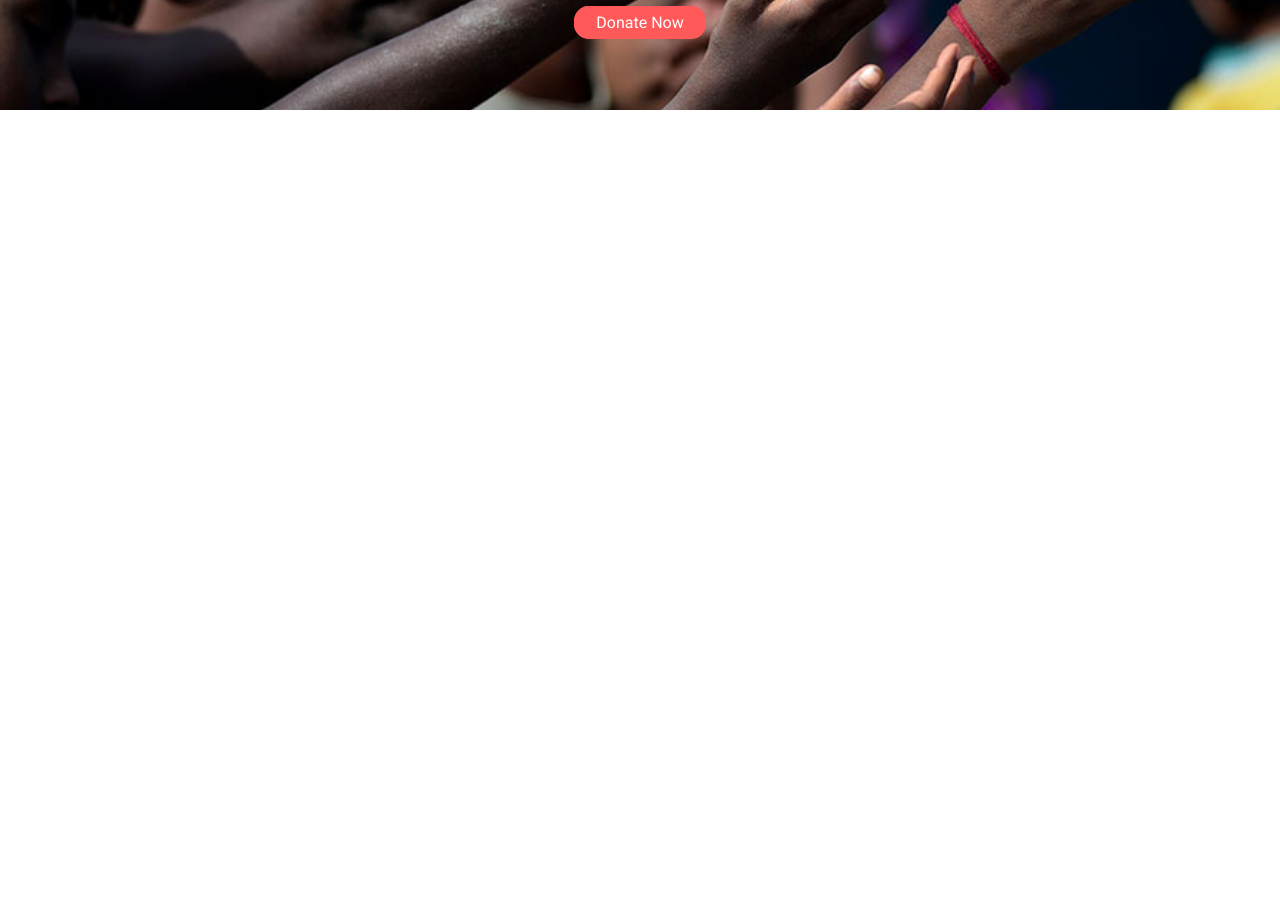
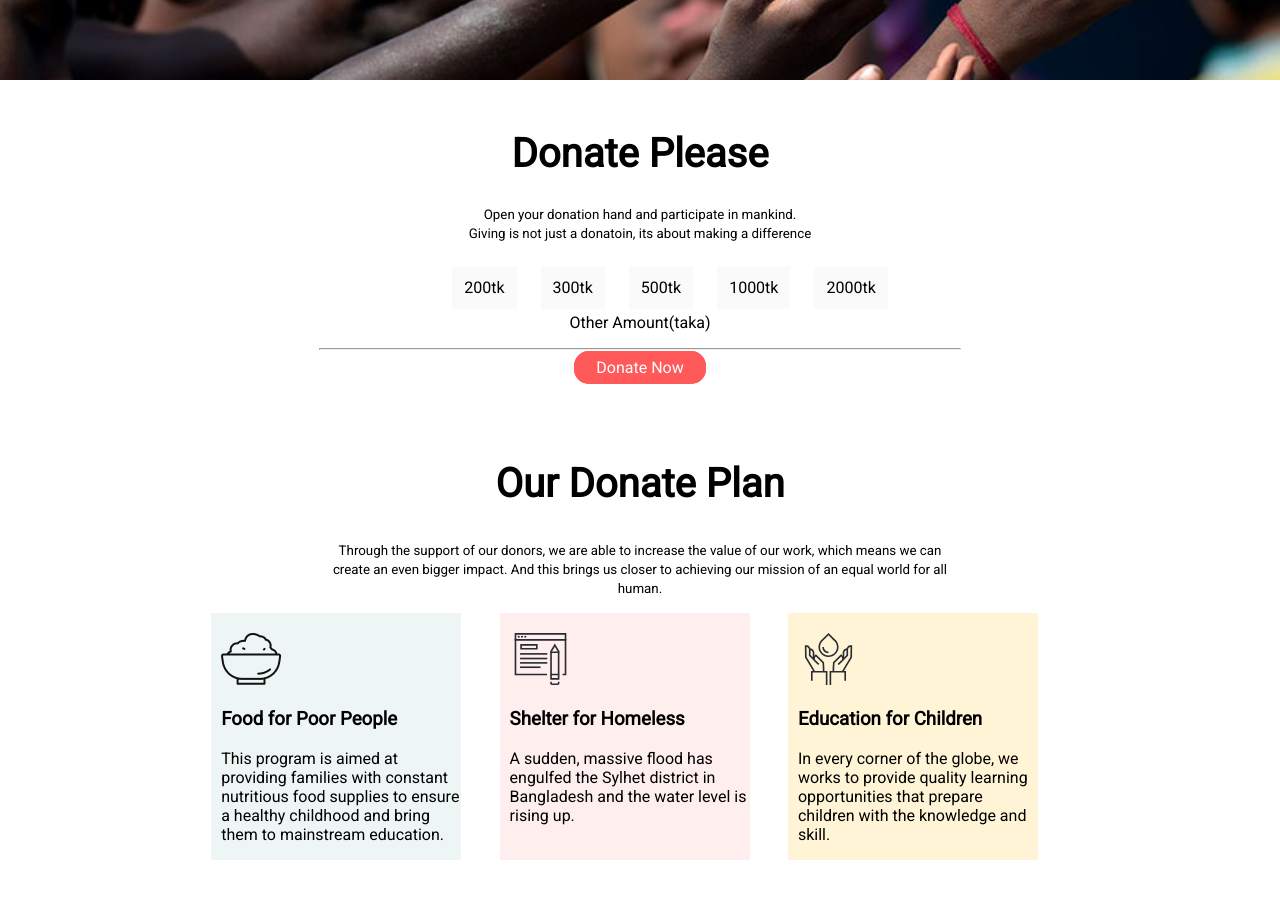
Before and after one commit to rmshahidullah/donate-today, a plain HTML site: page index.html in a window 1280 px wide. Shown: the part 320-1218 px from the top of the page. Before the commit the page ends 800 px from the top, so only its background shows below. Drawn offline with Linux system fonts and the light colour scheme.

Commit message:
donation plan added

```diff
--- a/index.html
+++ b/index.html
@@ -18,8 +18,54 @@
             <p><small class="small-text">A large mass of land of Shylet devision has been submerged under water due to the flood where villages were found in miserable condition.</small></p>
             <a class="button-link" target="_blank" href="https://khukumoni.com/project/giving-relief-to-flood-victims/">Donate Now</a>
         </div>
+    </header>
+        <div class="main">
+            <div>
+                <h1>Donate Please</h1>
+                <p class=" lower-case"><small>Open your donation hand and participate in mankind.<br/> Giving is not just a donatoin, its about making a difference</small></p>
+            </div>
+            <div>
+                <ul class="donation-amount">
+                    <li>200tk</li>
+                    <li class="special">300tk</li>
+                    <li>500tk</li>
+                    <li>1000tk</li>
+                    <li>2000tk</li>
+
+                </ul>
+                <p>Other Amount(taka)</p>
+                <hr>
+                <a class="button-link" target="_blank" href="https://khukumoni.com/project/giving-relief-to-flood-victims/">Donate Now</a>
+
+            </div>
+
+        </div>
+        <section>
+            <div class="donation-plan">
+                <h1>Our Donate Plan</h1>
+                <p> <small> Through the support of our donors, we are able to increase the value of our work, which means we can create an even bigger impact. And this brings us closer to achieving our mission of an equal world for all human.</small></p>
+            </div>
+            <div class="donation-field">
+                <div id="food" class="flexible">
+                    <img src="icons/food.png" alt="food">
+                    <h3>Food for Poor People</h3>
+                    <p>This program is aimed at providing families with constant nutritious food supplies to ensure a healthy childhood and bring them to mainstream education.</p>
+                </div>
+                <div id="house" class="flexible">
+                    <img src="icons/icon4.svg" alt="house">
+                    <h3>Shelter for Homeless</h3>
+                    <p>A sudden, massive flood has engulfed the Sylhet district in Bangladesh and the water level is rising up.</p>
+                </div>
+                <div id="education" class="flexible">
+                    <img src="icons/icon13.svg" alt="">
+                    <h3>Education for Children</h3>
+                    <p>In every corner of the globe, we works to provide quality learning opportunities that prepare children with the knowledge and skill.</p>
+                </div>
+
+            </div>
+        </section>
 
 
-    </header>
+
 </body>
 </html>
--- a/style.css
+++ b/style.css
@@ -8,13 +8,14 @@ body{
     background-image: url(images/donation13.jpg);
     background-repeat: no-repeat;
     background-size: 100%;
-    height: 430px;
+    height: 400px;
 }
 
 .banner{
     color: white;
     text-align: center;
-    padding-top: 150px;
+    padding-top: 100px;
+    padding-bottom: 100px;
     padding-left: 300px;
     padding-right: 300px;
 }
@@ -32,3 +33,62 @@ h1{
     background-color: #ff5959;
     padding: 5px 20px;
 }
+
+.main{
+    text-align: center;
+    margin-top: 50px;
+}
+.lower-case{
+    padding-bottom: 20px;
+}
+
+.donation-amount li{
+    display: inline;
+    border: 2px solid #fafafa;
+    margin-left: 20px;
+    padding: 10px;
+    background-color: #fafafa;
+}
+
+
+hr{
+    width: 50%;
+}
+
+.donation-plan{
+    text-align: center;
+    margin-left: 25%;
+    margin-right: 25%;
+    padding-top: 50px;
+}
+.donation-field{
+    display: flex;
+    margin-left: 15%;
+    margin-right: 10%;
+    margin-bottom: 100px;
+
+
+}
+img{
+    height: 52px;
+    width: 61px;
+}
+#food{
+    background-color: #EDF5F5;
+
+}
+#house{
+    background-color: #FFEEEE;
+
+}
+#education{
+    background-color: #FFF4D6;
+
+}
+.flexible{
+    width: 25%;
+    margin-left: 2%;
+    margin-right: 2%;
+    padding-left: 10px;
+    padding-top: 20px;
+}
```
